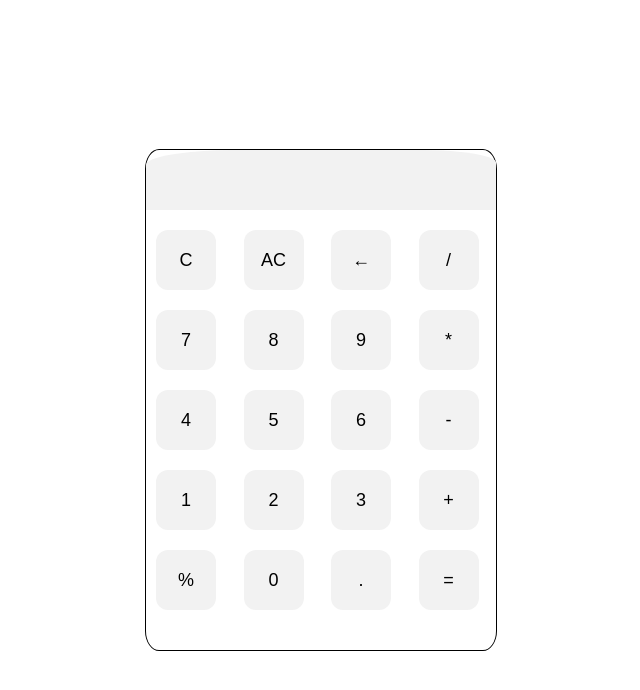
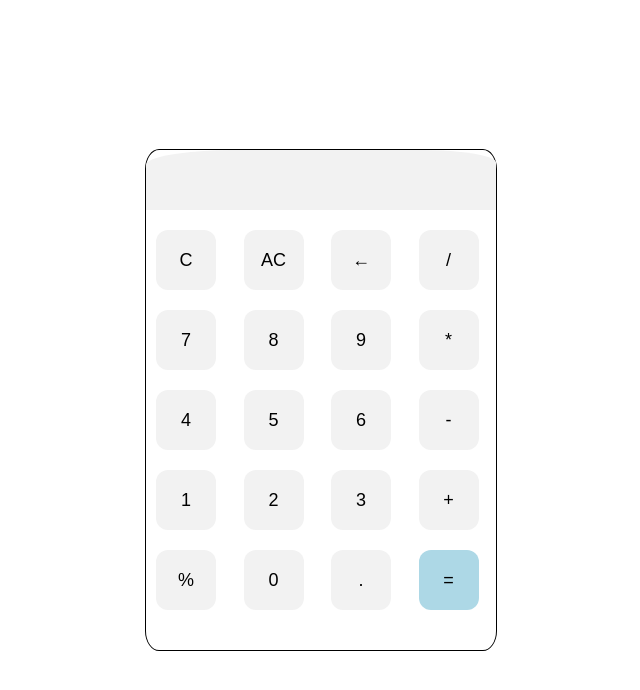
Before and after one commit to Felstauren/calculator, a plain HTML site: page index.html in a window 1280 px wide. Shown: the whole page, without its empty margins (319-959 px from the left). Drawn offline with Linux system fonts and the light colour scheme.

Commit message:
change BG result Btn

```diff
--- a/style.css
+++ b/style.css
@@ -61,3 +61,8 @@ main {
     align-items: center;
     height: 100vh;
 }
+
+
+.result {
+    background-color: lightblue;
+}
```
